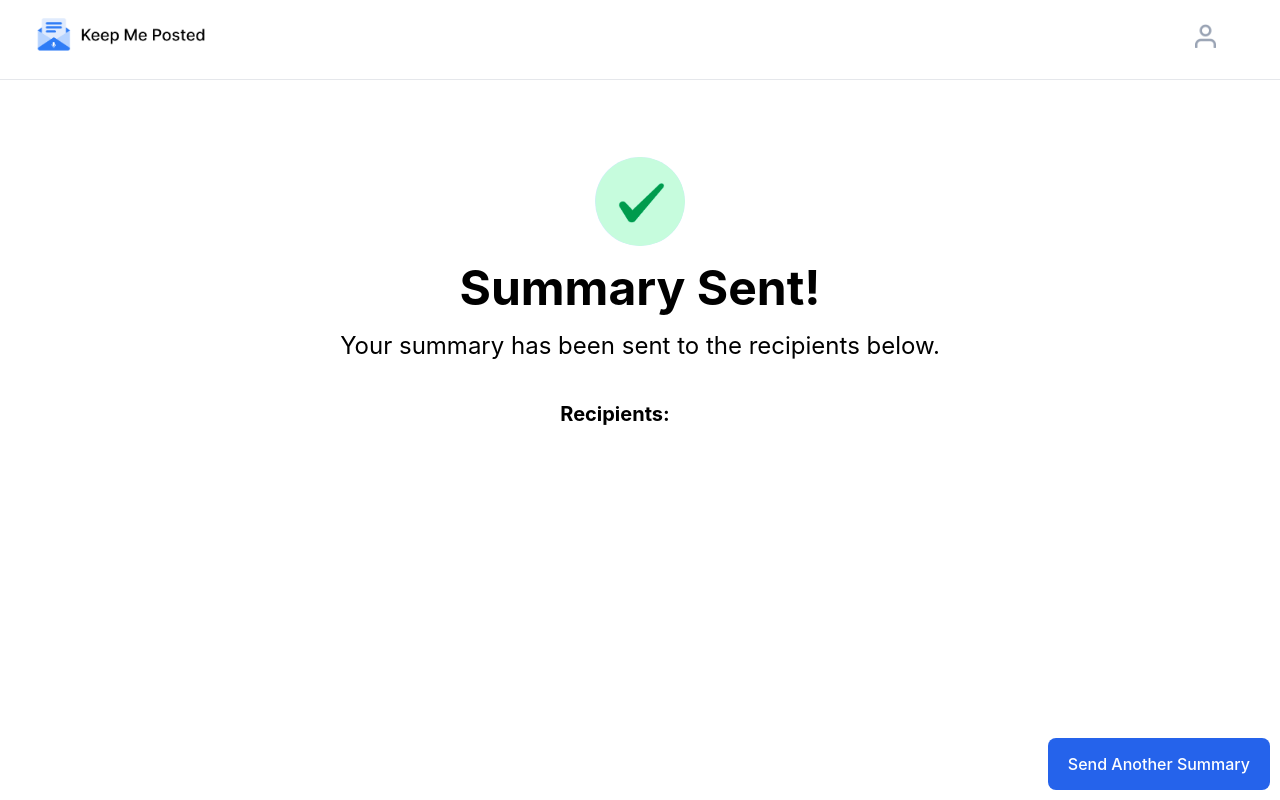
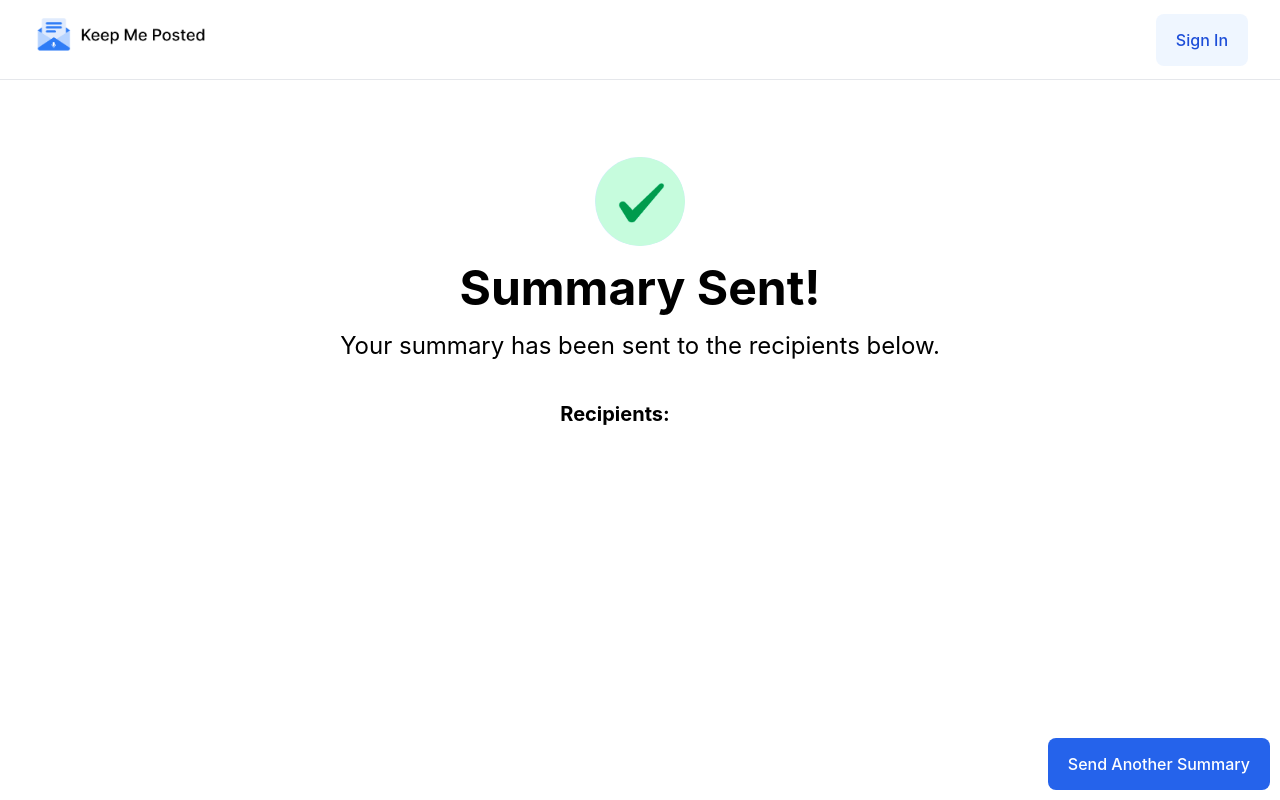
Before and after one commit to RValanki/Keep-Me-Posted, a SvelteKit app in the folder frontend/: page /sent in a window 1280 px wide. Built offline with nearby package versions, Linux system fonts and the light colour scheme.

Commit message:
Add sign in button in topbar if user is not logged in

```diff
--- a/frontend/src/components/topbar.svelte
+++ b/frontend/src/components/topbar.svelte
@@ -15,7 +15,9 @@
   import profileIcon from "../assets/profile-icon.png";
   import profileHoverIcon from "../assets/profile-icon-dark.png";
   import logOutIcon from "../assets/log-out-icon.png";
+  import Button from "../components/button.svelte";
   import { authStore } from "../stores/auth-store.js";
+  import { goto } from "$app/navigation";
 
   let showDropdown = false;
   let profileIcons = [profileIcon, profileHoverIcon];
@@ -34,6 +36,10 @@
     console.log("todo - handle go to home")
   }
 
+  function handleSignIn () {
+    goto("/login")
+  }
+
 </script>
 
 <div class="flex justify-center items-center justify-between border-b h-20">
@@ -46,9 +52,13 @@
   <div class="px-8">
     <div>
       <button on:click={() => toggleDropdown()}>
+        {#if (authStore["loggedIn"])}
         <div class="flex justify-center items-center px-8">
           <img class="h-6" src={profileIcons[currentIconIndex]} alt="Profile Icon" />
         </div>
+        {:else}
+          <Button type="secondary" text="Sign In" handleClick={handleSignIn}/>
+        {/if}
       </button>
       {#if showDropdown}
         <div class="absolute bg-white shadow right-16 px-4 py-2 rounded-lg z-50">
```
